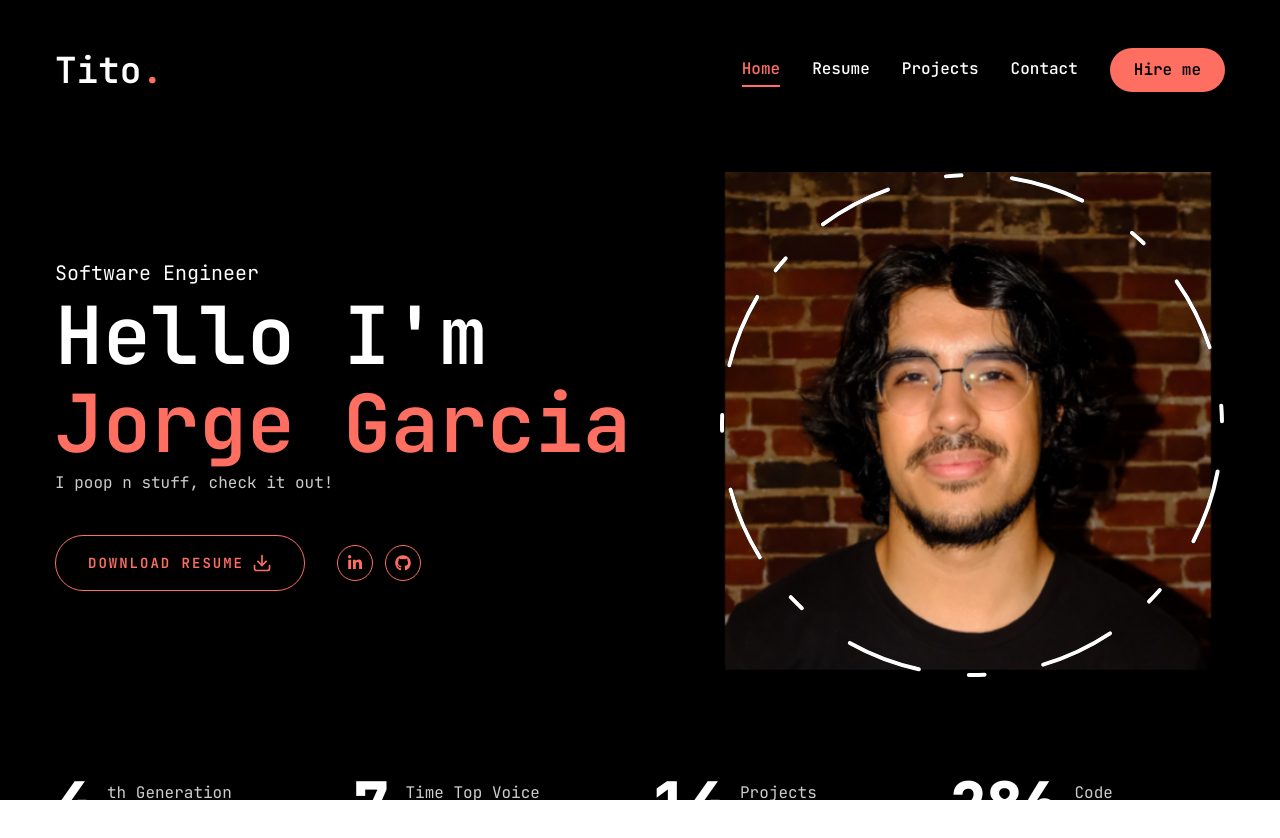
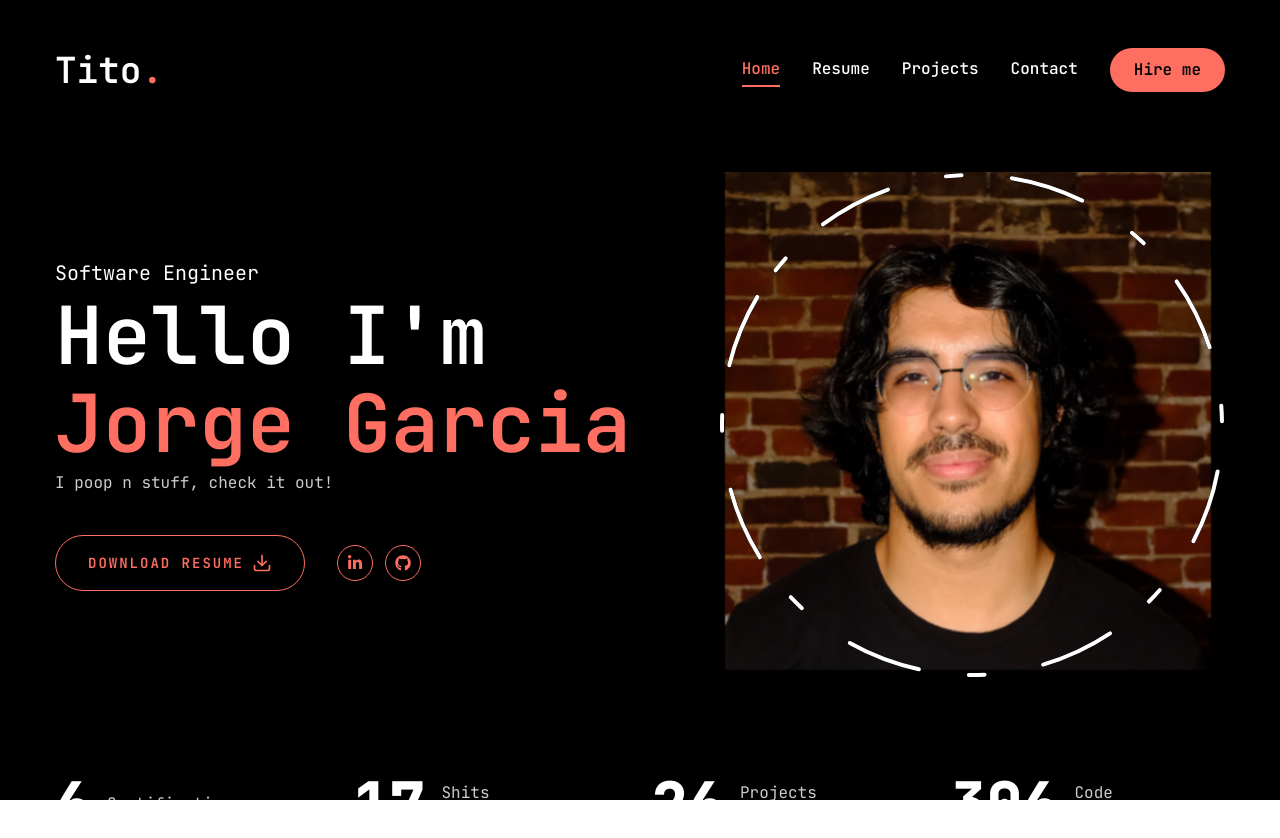
Before and after one commit to Poiixen/poiixen.github.io, a Next.js app: page / in a window 1280 px wide. Shown: the top 838 px of the page. Built offline with nearby package versions, Linux system fonts and the light colour scheme.

Commit message:
updated stats

```diff
--- a/components/Stats.jsx
+++ b/components/Stats.jsx
@@ -4,20 +4,20 @@ import CountUp from "react-countup";
 
 const stats = [
   {
-    num: 4,
-    text: "th Generation Missionary",
+    num: 6,
+    text: " Certifications",
   },
   {
-    num: 7,
-    text: "Time Top Voice on Linkedin",
+    num: 17,
+    text: "Shits farted",
   },
   {
-    num: 14,
-    text: "Projects completed",
+    num: 26,
+    text: "Projects Completed",
   },
   {
-    num: 288,
-    text: "Code commits",
+    num: 308,
+    text: "Code Commits",
   },
 
 ];
```
